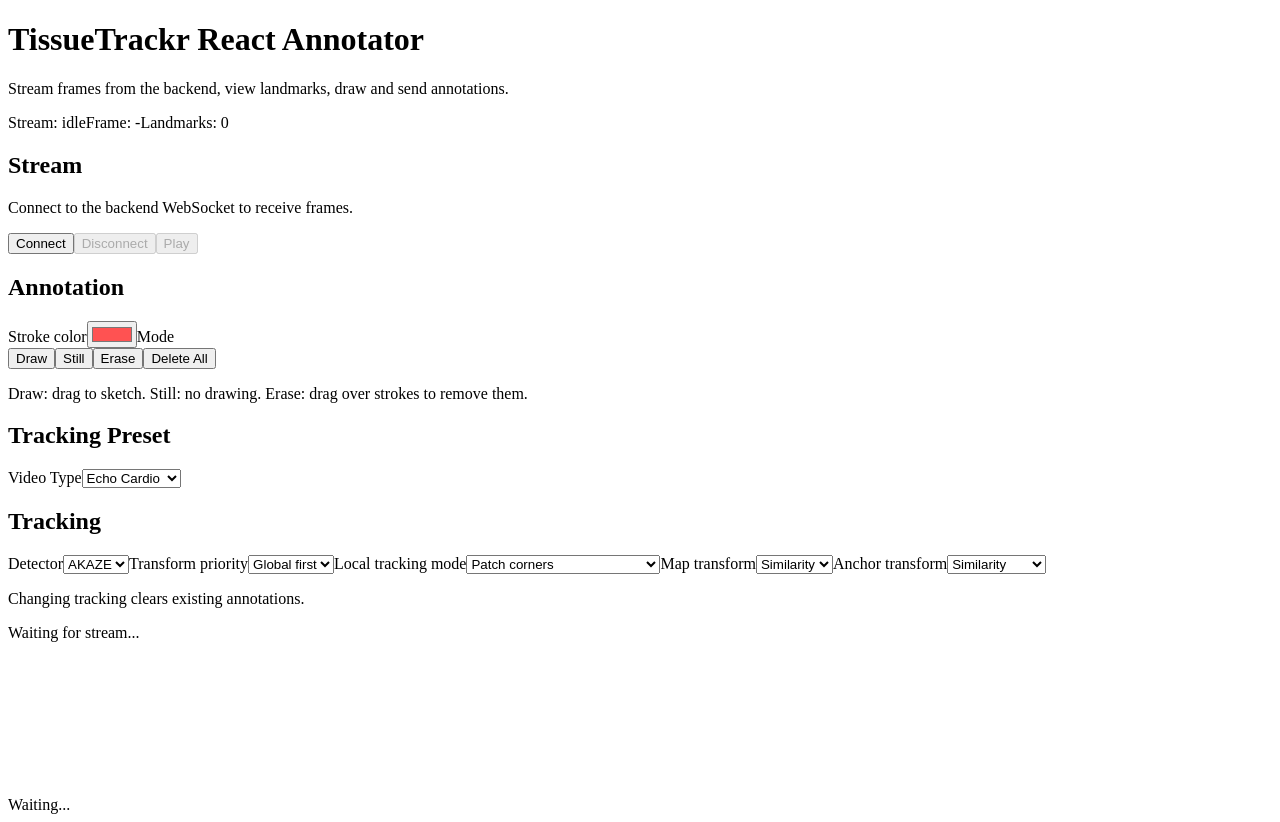
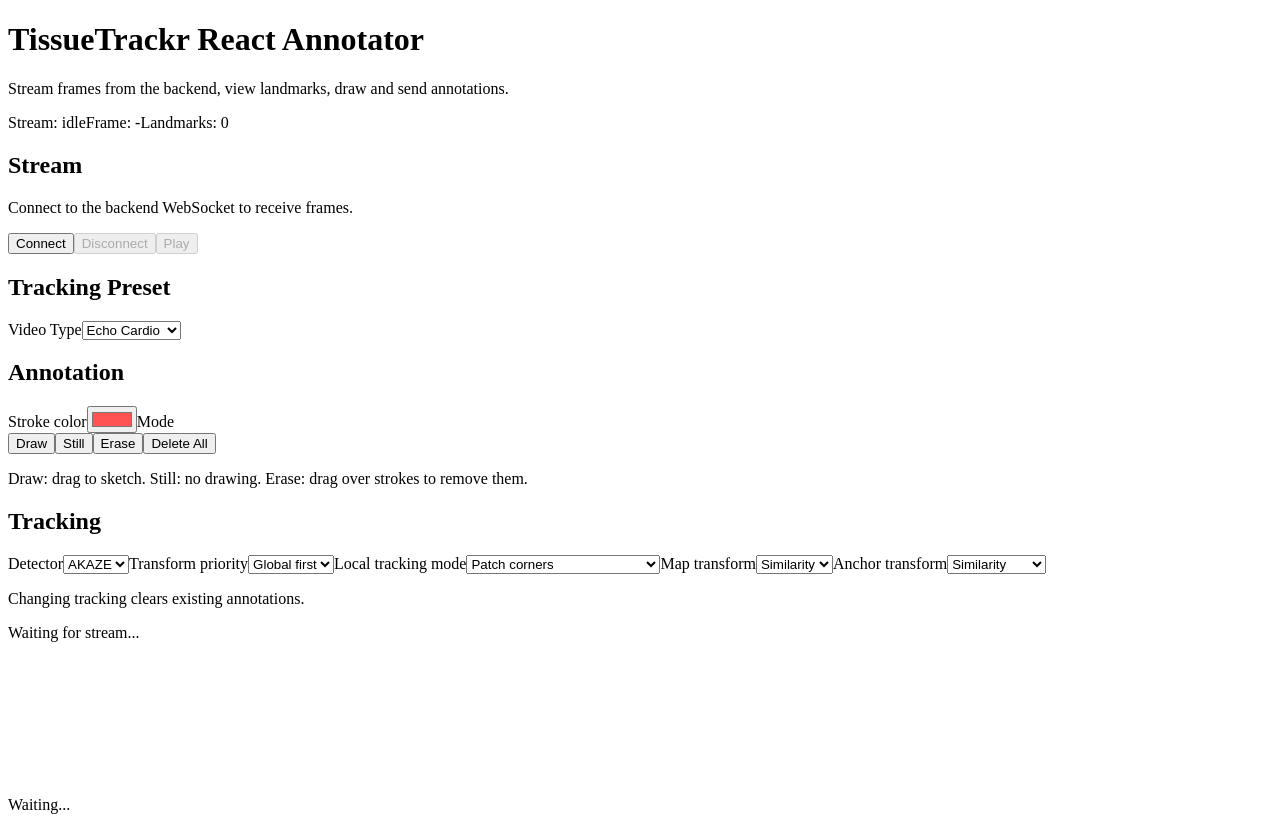
Before and after one commit to arthurandmuffin/TissueTrackr, a React (Vite) app in the folder frontend/: page / in a window 1280 px wide. Built offline with nearby package versions, Linux system fonts and the light colour scheme; no server answers; the HTML template or start-up script is replaced by a standard one.

Commit message:
moved save annotation to left bar

```diff
--- a/frontend/src/App.jsx
+++ b/frontend/src/App.jsx
@@ -553,7 +553,22 @@ export default function App() {
             </div>
           </div>
 
-                    <div className="block">
+          <div className="block">
+            <h2>Tracking Preset</h2>
+            <label className="label">Video Type</label>
+            <select
+              value={trackingConfig.detector}
+              onChange={(e) => handleTrackingChange("detector", e.target.value)}
+            >
+              <option value="echo-cardio">Echo Cardio</option>
+              <option value="lap">Laparoscopy</option>
+              <option value="ultra">Intrapartum</option>
+              <option value="pocus">POCUS</option>
+              <option value="custom">Custom</option>
+            </select>
+          </div>
+
+          <div className="block">
             <h2>Annotation</h2>
             <label className="label">Stroke color</label>
             <input type="color" value={color} onChange={(e) => setColor(e.target.value)} />
@@ -599,21 +614,19 @@ export default function App() {
             <p className="muted">Draw: drag to sketch. Still: no drawing. Erase: drag over strokes to remove them.</p>
           </div>
 
-
-          <div className="block">
-            <h2>Tracking Preset</h2>
-            <label className="label">Video Type</label>
-            <select
-              value={trackingConfig.detector}
-              onChange={(e) => handleTrackingChange("detector", e.target.value)}
-            >
-              <option value="echo-cardio">Echo Cardio</option>
-              <option value="lap">Laparoscopy</option>
-              <option value="ultra">Intrapartum</option>
-              <option value="pocus">POCUS</option>
-              <option value="custom">Custom</option>
-            </select>
-          </div>
+          {hasPending && (
+            <div className="block actionBarPanel">
+              <h2>Pending Annotation</h2>
+              <div className="row">
+                <button onClick={sendAnnotation} disabled={!streaming || isSending}>
+                  {isSending ? "Saving..." : "Save annotation"}
+                </button>
+                <button className="ghost" type="button" onClick={cancelAnnotation} disabled={isSending}>
+                  Cancel
+                </button>
+              </div>
+            </div>
+          )}
 
           <div className="block">
             <h2>Tracking</h2>
@@ -697,16 +710,6 @@ export default function App() {
             <div className="badge">
               {streaming ? `Frame ${frameId || "-"} • ${landmarks.length} landmarks` : "Waiting..."}
             </div>
-            {hasPending && (
-              <div className="actionBar">
-                <button onClick={sendAnnotation} disabled={!streaming || isSending}>
-                  {isSending ? "Saving..." : "Save annotation"}
-                </button>
-                <button className="ghost" type="button" onClick={cancelAnnotation} disabled={isSending}>
-                  Cancel
-                </button>
-              </div>
-            )}
             {showPlaybackHint && (
               <button
                 type="button"
```
Also changed, not shown: frontend/src/styles.css (+4 -16 lines).
